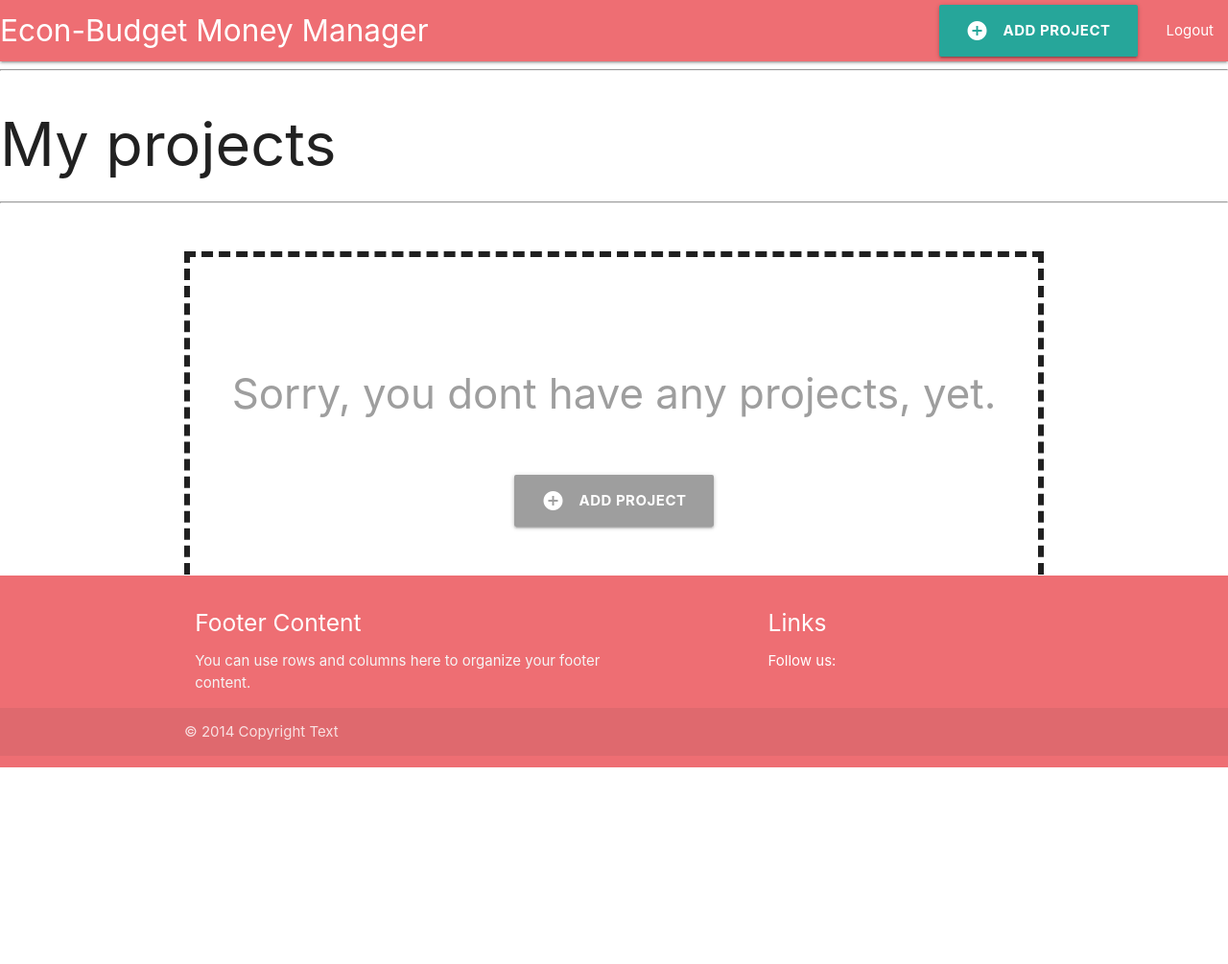
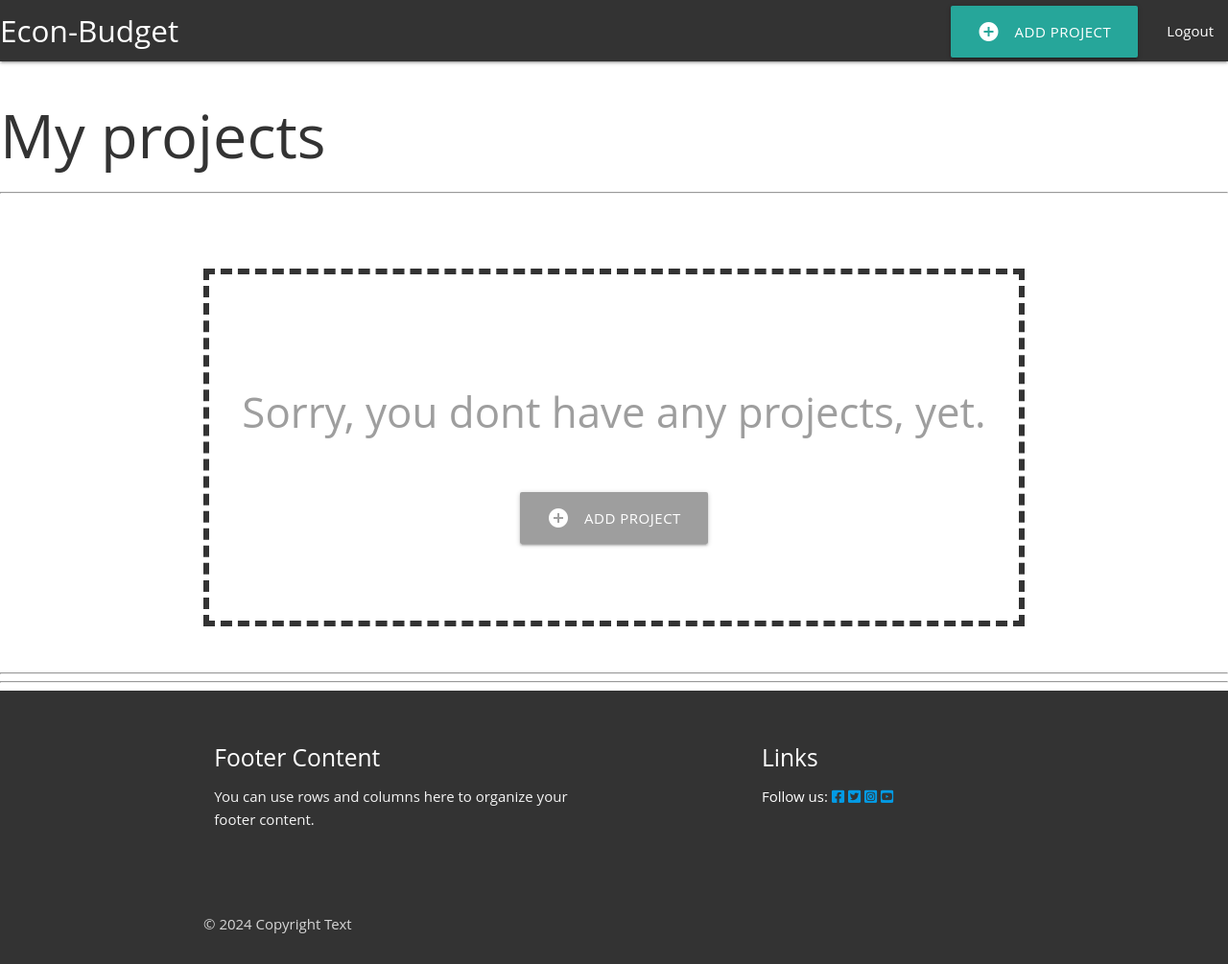
Before and after one commit to Haloegen/code-institute-project, a Django app: page / in a window 1280 px wide. Shown: the whole page at 96% size. Before the commit the page ends 800 px from the top, so only its background shows below. Run offline with Django 4.2, Linux system fonts and the light colour scheme; the visitor is signed in with stand-in values (Sample User, id 1); data that the repository does not hold is empty.

Commit message:
add code for form validation
change code for form validation, add jquery and ajax code
add readme template
add code for reponsive design and begin to add testing features

```diff
--- a/budget/forms.py
+++ b/budget/forms.py
@@ -1,4 +1,5 @@
 from django import forms
+from django.core.exceptions import ValidationError
 
 class formExpenses(forms.Form):
     title = forms.CharField()
--- a/budget/templates/budget/add-project.html
+++ b/budget/templates/budget/add-project.html
@@ -11,7 +11,7 @@
           <div class="card blue-grey darken-1">
             <div class="card-content white-text">
               <span class="card-title">Add Project</span>
-              <form action="" method="POST">
+              <form id="projectForm" method="POST">
                 {{ form | crispy }}
                 {% csrf_token %}
                 <label for="categoryInput">Expense Categories (hit enter after every category)</label>
@@ -31,6 +31,6 @@
 </div>
 
 
+
 <script src="{% static 'js/script.js' %}"></script>
-
 {% endblock %}
--- a/budget/templates/budget/project-list.html
+++ b/budget/templates/budget/project-list.html
@@ -2,7 +2,6 @@
 {% load static %}
 {% block content %}
 
-<hr>
 {% if user.is_authenticated %}
 <h1>My projects</h1>
 <hr>
@@ -21,13 +20,13 @@
         <div id="delete-modal-{{ project.slug }}" class="modal">
             <div class="modal-content">
                 <h4>Confirm Deletion</h4>
-                <p>Are you sure you want to delete this project?</p>
+                <p>Are you sure you want to delete this project? If not simply click off.</p>
             </div>
             <div class="modal-footer">
-                <a href="#!" class="modal-close waves-effect waves-green btn-flat">Cancel</a>
-                <form action="{% url 'delete_project' project_slug=project.slug %}" method="post" style="display:inline;">
+                <form action="{% url 'delete_project' project_slug=project.slug %}" method="post">
                     {% csrf_token %}
                     <button type="submit" class="btn red">Delete</button>
+                    <a href="#!" class="modal-close waves-effect waves-green btn-flat">Cancel</a>
                 </form>
             </div>
         </div>
@@ -47,7 +46,7 @@
     {% empty %}
     <div class="container">
         <div class="row">
-            <div class="noproject-wrapper center">
+            <div class="noproject-wrapper center s12">
         <h3 class="grey-text">Sorry, you dont have any projects, yet.</h3>
         <a href="{% url 'add' %}" class="btn-large grey">
             <i class="material-icons white-text left">add_circle</i>
@@ -79,11 +78,10 @@
 <hr>
 
 
-
-        <script>
+<script>
             document.addEventListener('DOMContentLoaded', function() {
                 var elems = document.querySelectorAll('.modal');
                 var instances = M.Modal.init(elems);
             });
-            </script>
+ </script>
 {% endblock %}
--- a/budget/urls.py
+++ b/budget/urls.py
@@ -6,5 +6,5 @@ urlpatterns = [
     path('', views.project_list, name = 'home'),
     path('add', views.ProjectCreateView.as_view(), name='add'),
     path('delete/<slug:project_slug>/', views.delete_project, name='delete_project'),
-    path('<slug:project_slug>', views.project_detail, name = 'detail'),
+    path('<slug:project_slug>', views.project_detail, name='detail'),
 ]
--- a/budget/views.py
+++ b/budget/views.py
@@ -9,33 +9,26 @@ from .models import Project, Category, Expense
 from .forms import formExpenses
 import json
 
-from .forms import formExpenses
 # Create your views here.
 
-@login_required
 def project_list(request):
     # Retrieves all projects from the database and renders them in the 'project-list.html' template
     project_list = Project.objects.all()
     return render(request, 'budget/project-list.html', {'project_list': project_list})
 
+
 def project_detail(request, project_slug):
-    # Retrieves details of a specific project and associated categories and expenses
     project = get_object_or_404(Project, slug=project_slug)
-
     if request.method == 'GET':
-        # Fetches category list and renders project details in the 'project-detail.html' template
         category_list = Category.objects.filter(project=project)
         return render(request, 'budget/project-detail.html', {'project': project, 'expense_list':project.expenses.all(), 'category_list': category_list})
-
     elif request.method == 'POST' and project.author == request.user:
-        # Handles expense creation for the project if the request method is POST and user is the project author
         form = formExpenses(request.POST)
         if form.is_valid():
-            # Retrieves form data, creates an Expense object, and saves it to the database
             title = form.cleaned_data['title']
             cost = form.cleaned_data['cost']
             category_name = form.cleaned_data['category']
-            category = get_object_or_404(Category, project=project, name=category_name)
+            category = get_object_or_404(Category, project=project, pk=category_name)
 
             Expense.objects.create(
                 project=project,
@@ -44,15 +37,14 @@ def project_detail(request, project_slug):
                 category=category
             ).save()
 
+
     elif request.method == 'DELETE' and project.author == request.user:
-        # Handles expense deletion if the request method is DELETE and user is the project author
         id = json.loads(request.body)['id']
         expense = get_object_or_404(Expense, id=id)
         expense.delete()
         return HttpResponse('')
+    return HttpResponseRedirect(project_slug)
 
-    # Redirects to the project_slug URL
-    return HttpResponseRedirect(project_slug)
 
 class ProjectCreateView(CreateView):
     # Creates a new project using Django's CreateView, including handling category creation
--- a/static/css/style.css
+++ b/static/css/style.css
@@ -1,21 +1,51 @@
-.bold {
-    font-weight: bold;
-}
+body {
+    font-family: 'Open Sans', sans-serif;
+    color: #333;
+    line-height: 1.6;
+  }
+
+
+  button:hover {
+    background-color: #0056b3;
+  }
+
+  .container {
+    max-width: 1200px;
+    margin: 0 auto;
+    padding: 20px;
+  }
+
+  .footer {
+    background-color: #f2f2f2;
+    text-align: center;
+    padding: 20px 0;
+  }
+
+  .nav-wrapper {
+    background-color: #333;
+  }
+
+  .footer a {
+    color: #007bff;
+    margin: 0 10px;
+    transition: color 0.3s ease;
+  }
+
+  .footer a:hover {
+    color: #0056b3;
+  }
 
 
 
+    button {
+      width: 100%;
+      padding: 15px;
+      font-size: 18px;
+    }
 
-
-  footer {
-    position: absolute;
-    bottom: 0;
-    width: 100%;
-    height: 200px; /* Set the fixed height of the footer here */
-  }
-
-.row {
-    margin: 0!important;
-}
+    .footer {
+      padding: 10px 0;
+    }
 
 /* project list (no projects) */
 
@@ -56,8 +86,21 @@ form ul li.category {
     .section-stats h1 {
         font-size: calc(16px + 6vw);
     }
+
+    .noproject-wrapper {
+        margin-top: 20px;
+        padding: 50px 0px;
+        border: 6px solid;
+        border-style: dashed;
+    }
 }
 
+@media (max-width: 768px) {
+    .container {
+      padding: 10px;
+    }
+
+}
 /* project detail expenses */
 .section-expenses button {
     padding: 0px 40px;
@@ -86,4 +129,5 @@ form ul li.category {
 
 .page-footer {
     overflow: auto;
+    background-color: #333;
 }
--- a/templates/base.html
+++ b/templates/base.html
@@ -6,39 +6,46 @@
 {% url 'account_logout' as logout_url %}
 <!DOCTYPE html>
 <html lang="en">
+
 <head>
   <meta charset="UTF-8">
   <meta name="viewport" content="width=device-width, initial-scale=1.0">
   <title>Document</title>
   <link href="https://fonts.googleapis.com/icon?family=Material+Icons" rel="stylesheet">
+  <script src="https://ajax.googleapis.com/ajax/libs/jquery/3.6.0/jquery.min.js"></script>
+  <script src="https://cdnjs.cloudflare.com/ajax/libs/jquery-validate/1.19.3/jquery.validate.min.js"></script>
+  <script src="https://cdnjs.cloudflare.com/ajax/libs/materialize/1.0.0/js/materialize.min.js"></script>
   <link rel="stylesheet" href="https://cdnjs.cloudflare.com/ajax/libs/materialize/1.0.0/css/materialize.min.css">
+  <link rel="stylesheet" href="https://cdnjs.cloudflare.com/ajax/libs/font-awesome/5.15.3/css/all.min.css">
   <link rel="stylesheet" href=" {% static 'css/style.css' %}">
-    <script src="https://cdnjs.cloudflare.com/ajax/libs/materialize/1.0.0/js/materialize.min.js"></script>
+
+
 </head>
+
 <body>
   <header>
     <nav>
       <div class="nav-wrapper">
-          <a href="{% url 'home' %}" class="brand-logo">Econ-Budget Money Manager</a>
-          <a href="#" data-target="mobile-demo" class="sidenav-trigger"><i class="material-icons">menu</i></a>
+        <a href="{% url 'home' %}" class="brand-logo" aria-label="Econ-Budget Money Manager Home">Econ-Budget</a>
+        <a href="#" data-target="mobile-demo" class="sidenav-trigger" aria-label="Open navigation menu"><i
+            class="material-icons">menu</i></a>
         <ul class="right hide-on-med-and-down">
           {% if user.is_authenticated %}
           <li class="nav-item">
-                    <a href="{% url 'add' %}" class="waves-effect waves-light btn-large nav-link">
+            <a href="{% url 'add' %}" class="waves-effect waves-light btn-large nav-link" aria-label="Add Project">
               <i class="material-icons white-text left">add_circle</i>
               <span class="bold">Add Project</span>
             </a>
           </li>
           <li class="nav-item">
-                    <a class="nav-link {% if request.path == logout_url %}active{% endif %}" aria-current="page" href="{% url 'account_logout' %}">Logout</a>
+            <a class="nav-link" href="{% url 'account_logout' %}" aria-label="Logout">Logout</a>
           </li>
           {% else %}
           <li class="nav-item">
-                    <a class="nav-link {% if request.path == signup_url %}active{% endif %}" aria-current="page"
-                        href="{% url 'account_signup' %}">Register</a>
+            <a class="nav-link" href="{% url 'account_signup' %}" aria-label="Register Account">Register</a>
           </li>
           <li class="nav-item">
-                    <a class="nav-link {% if request.path == login_url %}active{% endif %}" aria-current="page" href="{% url 'account_login' %}">Login</a>
+            <a class="nav-link" href="{% url 'account_login' %}" aria-label="Login to Account">Login</a>
           </li>
           {% endif %}
         </ul>
@@ -54,7 +61,8 @@
         </a>
       </li>
       <li class="nav-item">
-                    <a class="nav-link {% if request.path == logout_url %}active{% endif %}" aria-current="page" href="{% url 'account_logout' %}">Logout</a>
+        <a class="nav-link {% if request.path == logout_url %}active{% endif %}" aria-current="page"
+          href="{% url 'account_logout' %}">Logout</a>
       </li>
       {% else %}
       <li class="nav-item">
@@ -62,7 +70,8 @@
           href="{% url 'account_signup' %}">Register</a>
       </li>
       <li class="nav-item">
-                    <a class="nav-link {% if request.path == login_url %}active{% endif %}" aria-current="page" href="{% url 'account_login' %}">Login</a>
+        <a class="nav-link {% if request.path == login_url %}active{% endif %}" aria-current="page"
+          href="{% url 'account_login' %}">Login</a>
       </li>
       {% endif %}
     </ul>
@@ -85,10 +94,11 @@
         <div class="col l4 offset-l2 s12">
           <h5 class="white-text">Links</h5>
           <ul>
-                <p class="m-0 text-center text-white">Follow us: <i class="fab fa-facebook-square ms-3"></i>
-                    <i class="fab fa-twitter-square ms-3"></i>
-                    <i class="fab fa-instagram-square ms-3"></i>
-                    <i class="fab fa-youtube-square ms-3"></i>
+            <p class="m-0 text-center text-white">Follow us:
+              <a href=""><i class="fab fa-facebook-square ms-3"></i></a>
+              <a href=""><i class="fab fa-twitter-square ms-3"></i></a>
+              <a href=""><i class="fab fa-instagram-square ms-3"></i></a>
+              <a href=""><i class="fab fa-youtube-square ms-3"></i></a>
             </p>
           </ul>
         </div>
@@ -96,16 +106,18 @@
     </div>
     <div class="footer-copyright">
       <div class="container">
-          © 2014 Copyright Text
+        © 2024 Copyright Text
       </div>
     </div>
   </footer>
+
+
   <script>
-
-    document.addEventListener('DOMContentLoaded', function() {
+    document.addEventListener('DOMContentLoaded', function () {
       var elems = document.querySelectorAll('.sidenav');
       var instances = M.Sidenav.init(elems);
     });
   </script>
 </body>
+
 </html>
```
Also changed, not shown: budget/templates/budget/project-detail.html (+61 -3 lines), README.md. Lines whose indentation alone changed are shown as unchanged.
